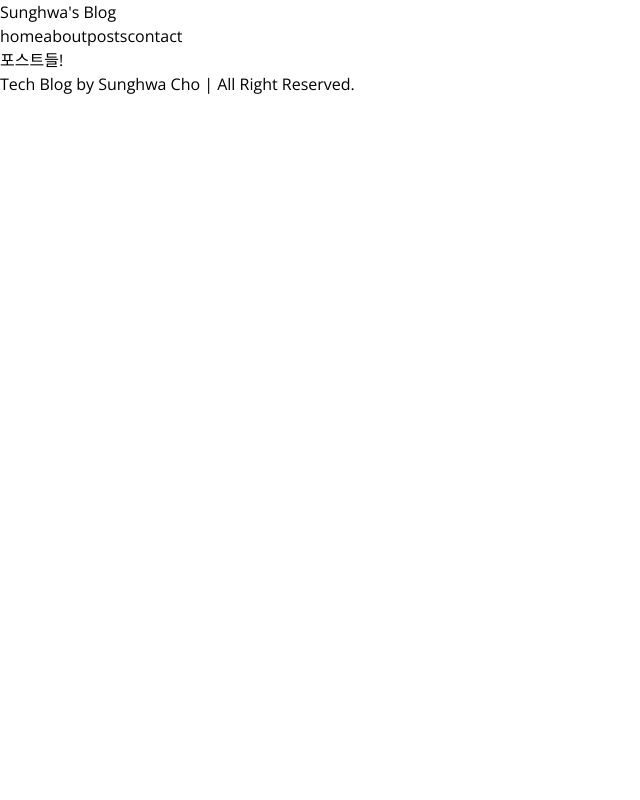
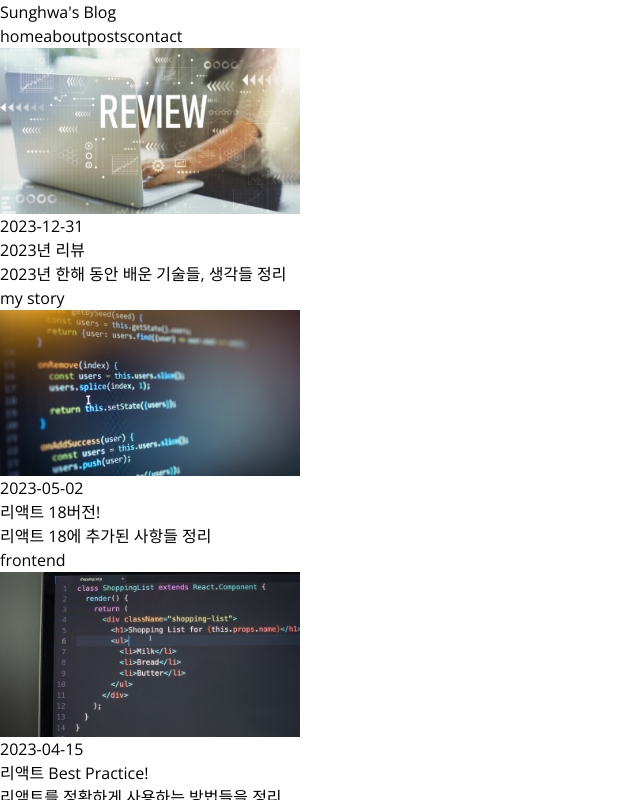
Before and after one commit to hwacho9/blog, a Next.js app: page /posts in a window 1280 px wide. Shown: the whole page, without its empty margins (0-640 px from the left). Built offline with nearby package versions, Linux system fonts and the light colour scheme.

Commit message:
feat:post filter

```diff
--- a/src/app/posts/page.tsx
+++ b/src/app/posts/page.tsx
@@ -1,7 +1,8 @@
+import FilterablePosts from "@/components/FilterablePosts";
 import { getAllPosts } from "@/service/posts";
 
 export default async function PostsPage() {
     const posts = await getAllPosts();
     const categories = [...new Set(posts.map((post) => post.category))];
-    return <p>포스트들!</p>;
+    return <FilterablePosts posts={posts} categories={categories} />;
 }
--- /dev/null
+++ b/src/components/Categories.tsx
@@ -0,0 +1,19 @@
+type Props = {
+    categories: string[];
+    selected: string;
+    onClick: (category: string) => void;
+};
+export default function Categories({ categories, selected, onClick }: Props) {
+    return (
+        <section>
+            <h2>Category</h2>
+            <ul>
+                {categories.map((category) => (
+                    <li key={category} onClick={() => onClick(category)}>
+                        {category}
+                    </li>
+                ))}
+            </ul>
+        </section>
+    );
+}
--- a/src/components/FilterablePosts.tsx
+++ b/src/components/FilterablePosts.tsx
@@ -0,0 +1,29 @@
+"use client";
+import { Post } from "@/service/posts";
+import { useState } from "react";
+import PostsGrid from "./PostsGrid";
+import Categories from "./Categories";
+
+type Props = {
+    posts: Post[];
+    categories: string[];
+};
+const ALL_POSTS = "ALL posts";
+
+export default function FilterablePosts({ posts, categories }: Props) {
+    const [selected, setSelected] = useState(ALL_POSTS);
+    const filtered =
+        selected === ALL_POSTS
+            ? posts
+            : posts.filter((post) => post.category === selected);
+    return (
+        <section>
+            <PostsGrid posts={filtered} />
+            <Categories
+                categories={[ALL_POSTS, ...categories]}
+                selected={selected}
+                onClick={setSelected}
+            />
+        </section>
+    );
+}
```
